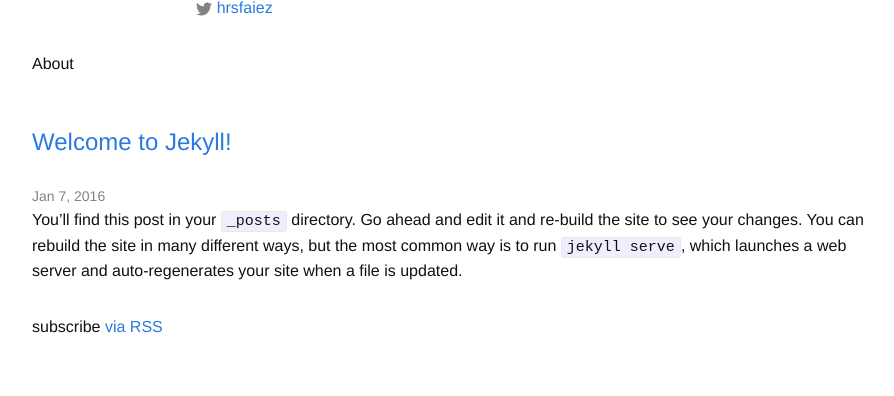
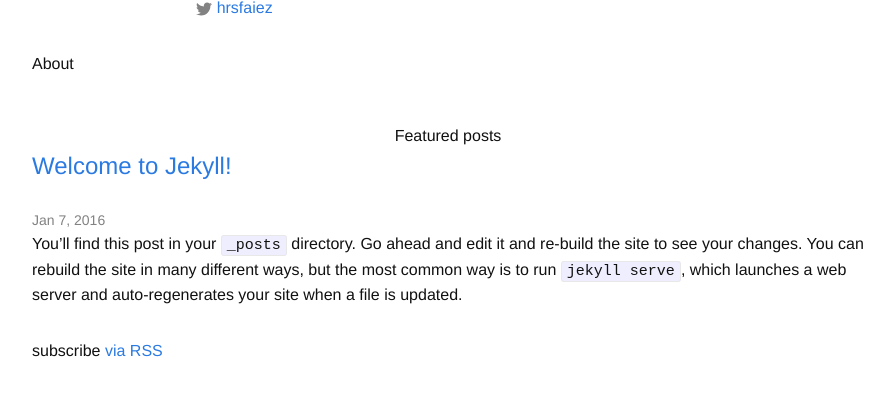
Before and after one commit to haresfaiez/haresfaiez.github.io, a Jekyll site: the page built from index.html, in a window 1280 px wide, cut to the strip 196-592 px from the top of the page. Shown: the whole strip, without its empty margins (192-1086 px from the left). Built offline with Jekyll 4.4.1, drawn with Linux system fonts in a browser that asks for light colours.

Commit message:
Add featured posts title

```diff
--- a/_sass/_layout.scss
+++ b/_sass/_layout.scss
@@ -1,7 +1,9 @@
 /**
  * Home
  */
-
+.home_centered-title {
+    text-align: center;
+}
 
 /**
  * Site header
--- a/index.html
+++ b/index.html
@@ -3,6 +3,11 @@ layout: default
 ---
 
 <div class="home">
+  <section>
+    <div class="home_centered-title">
+        Featured posts
+    </div>
+  </section>
   <ul class="post-list">
     {% for post in site.posts %}
     <li>
```
Lines whose indentation alone changed are shown as unchanged.
